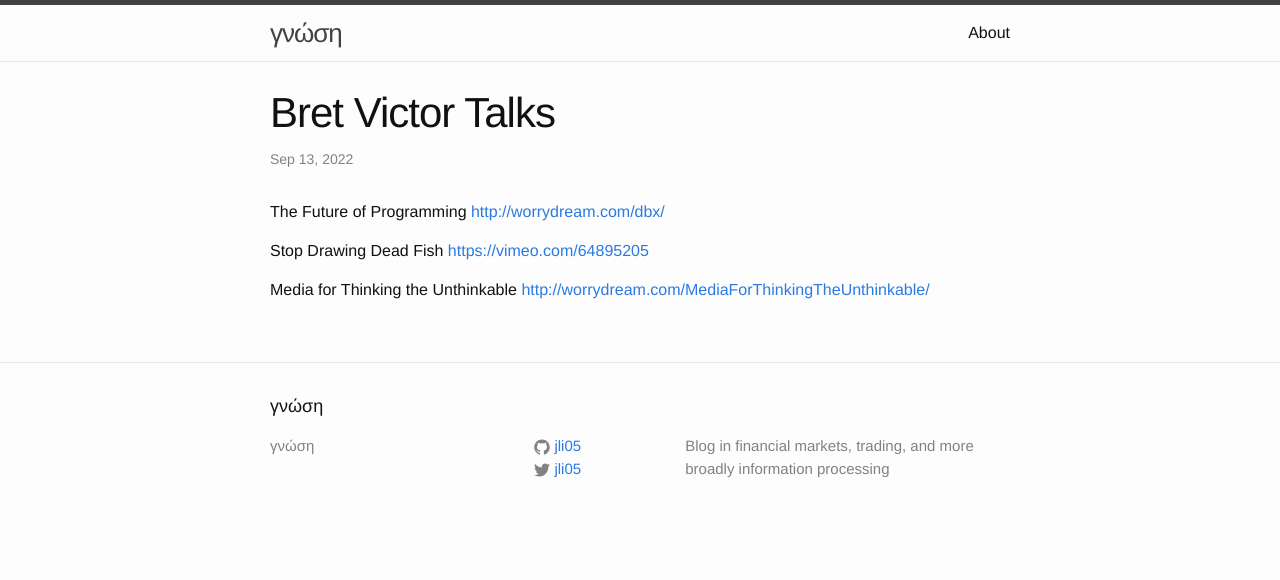
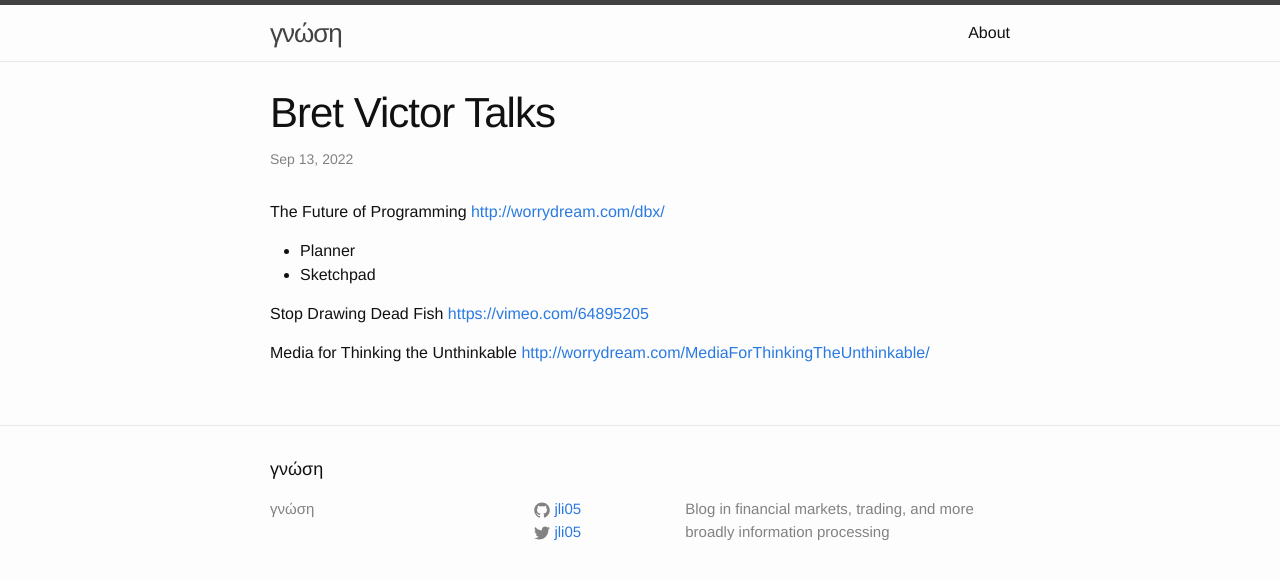
Before and after one commit to jli05/jli05.github.io, a Jekyll site: the page built from _posts/2022-09-13-Bret-Victor-talks.md, in a window 1280 px wide. Shown: the top 580 px of the page. Built offline with Jekyll 4.4.1, drawn with Linux system fonts in a browser that asks for light colours.

Commit message:
add notes

```diff
--- a/_posts/2022-09-13-Bret-Victor-talks.md
+++ b/_posts/2022-09-13-Bret-Victor-talks.md
@@ -5,6 +5,9 @@
 
 The Future of Programming [http://worrydream.com/dbx/](http://worrydream.com/dbx/)
 
+* Planner
+* Sketchpad
+
 Stop Drawing Dead Fish [https://vimeo.com/64895205](https://vimeo.com/64895205)
 
 Media for Thinking the Unthinkable [http://worrydream.com/MediaForThinkingTheUnthinkable/](http://worrydream.com/MediaForThinkingTheUnthinkable/)
```
